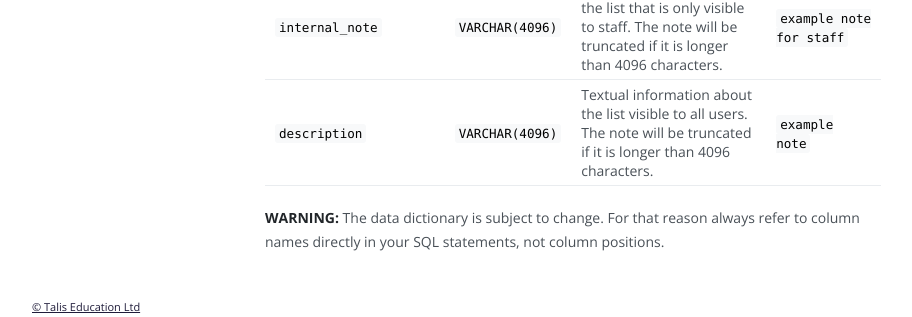
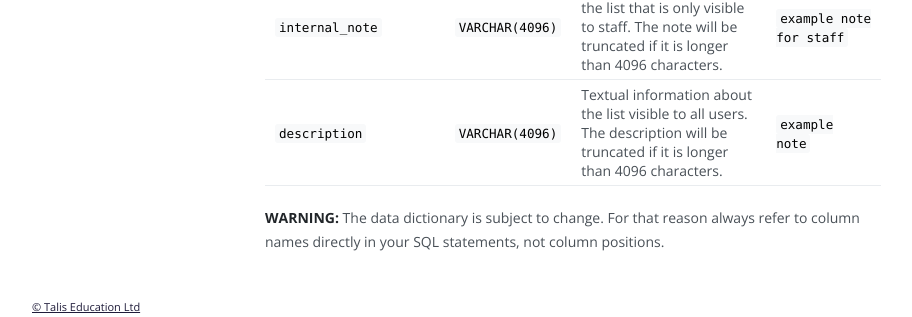
Before and after one commit to techfromsage/advanced-mis, a Jekyll site: the page built from topics/lists.md, in a window 1280 px wide and 900 px high, scrolled down 2542 px. Shown: the part 548-865 px from the top of the window, without its empty margins (142-1054 px from the left). Built offline with Jekyll 4.4.1, drawn with Linux system fonts in a browser that asks for light colours; nearby versions of some CDN libraries.

Commit message:
TA-2589: Correct typo

```diff
--- a/topics/lists.md
+++ b/topics/lists.md
@@ -62,6 +62,6 @@ body_class: lists
 | `student_numbers` | `INTEGER` | Numbers of students | `84`
 | `default_list_view` | `VARCHAR(255)` | whether the list is using the new list view. 'Beta' refers to the new list view. 'Classic' refers to the old list view. | `Beta is default`
 | `internal_note` | `VARCHAR(4096)` | Textual information about the list that is only visible to staff. The note will be truncated if it is longer than 4096 characters. | `example note for staff` |
-| `description` | `VARCHAR(4096)` | Textual information about the list visible to all users. The note will be truncated if it is longer than 4096 characters. | `example note` |
+| `description` | `VARCHAR(4096)` | Textual information about the list visible to all users. The description will be truncated if it is longer than 4096 characters. | `example note` |
 
 **WARNING:** The data dictionary is subject to change. For that reason always refer to column names directly in your SQL statements, not column positions.
```
